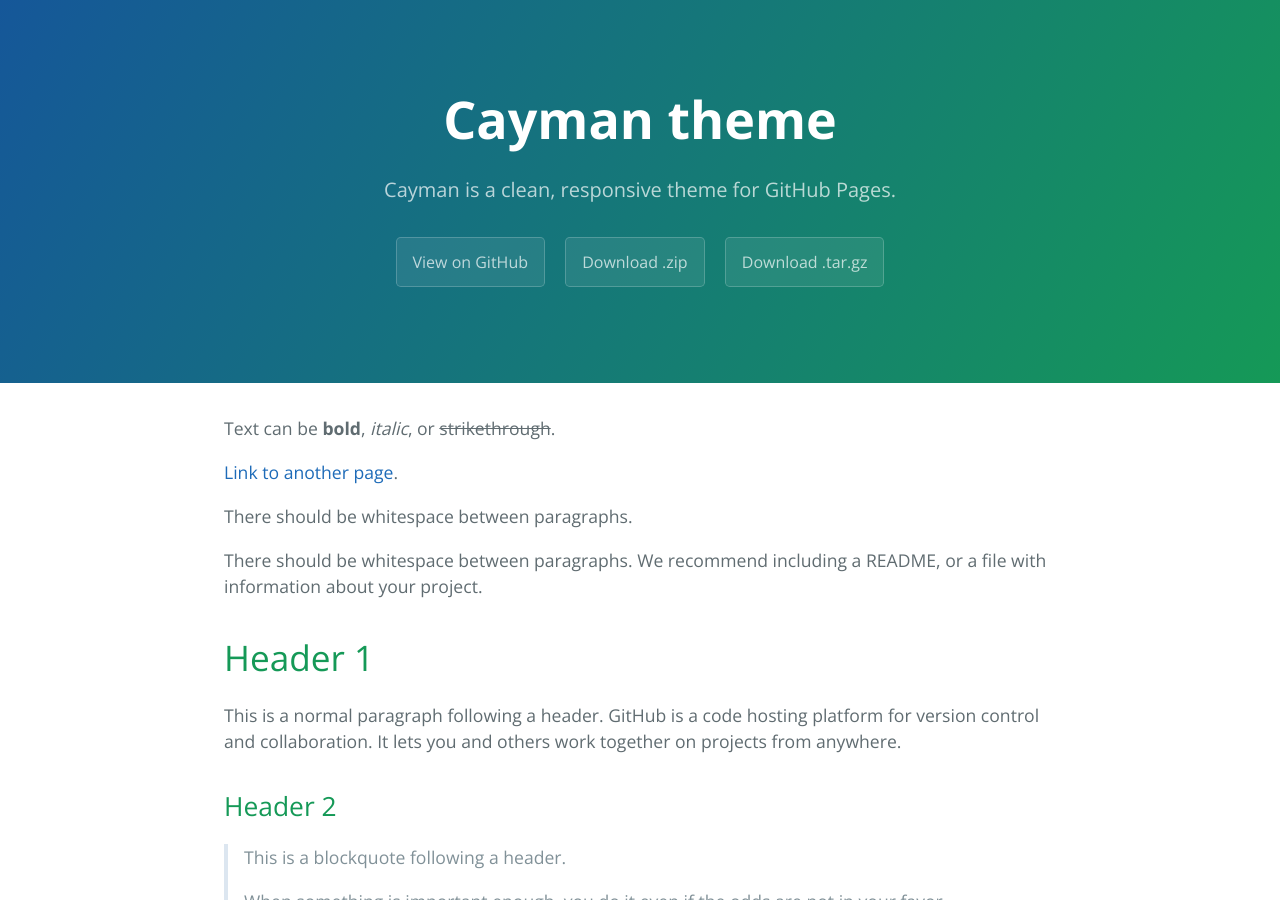
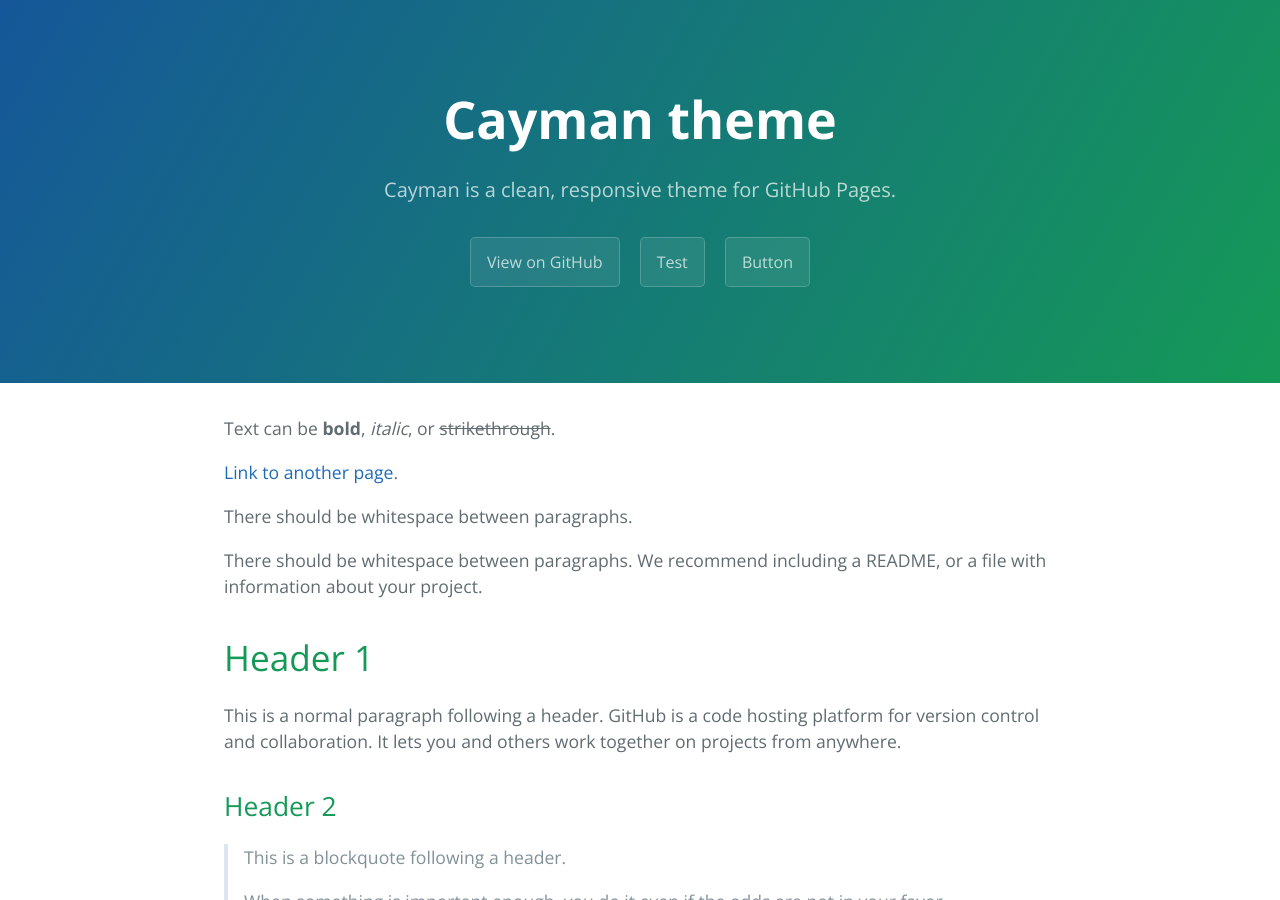
Before and after one commit to agungwp26/scss, a Jekyll site: the page built from index.md, in a window 1280 px wide and 900 px high. Built offline with Jekyll 4.4.1, drawn with Linux system fonts in a browser that asks for light colours.

Commit message:
edit btn

```diff
--- a/_layouts/default.html
+++ b/_layouts/default.html
@@ -22,8 +22,8 @@
         <a href="{{ site.github.repository_url }}" class="btn">View on GitHub</a>
       {% endif %}
       {% if site.show_downloads %}
-        <a href="{{ site.github.zip_url }}" class="btn">Download .zip</a>
-        <a href="{{ site.github.tar_url }}" class="btn">Download .tar.gz</a>
+        <a href="#" class="btn">Test</a>
+        <a href="#" class="btn">Button</a>
       {% endif %}
     </header>
 
```
